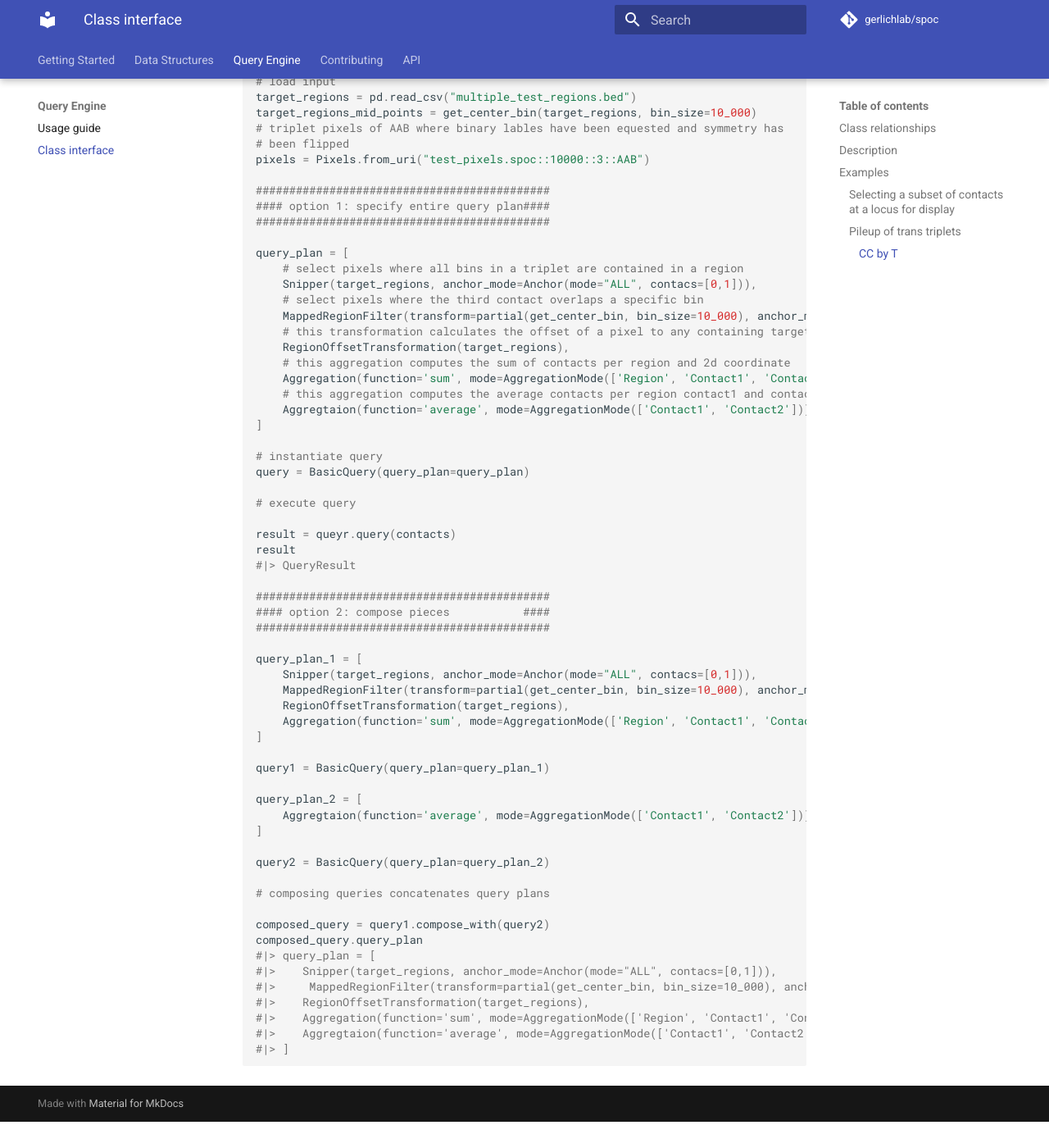
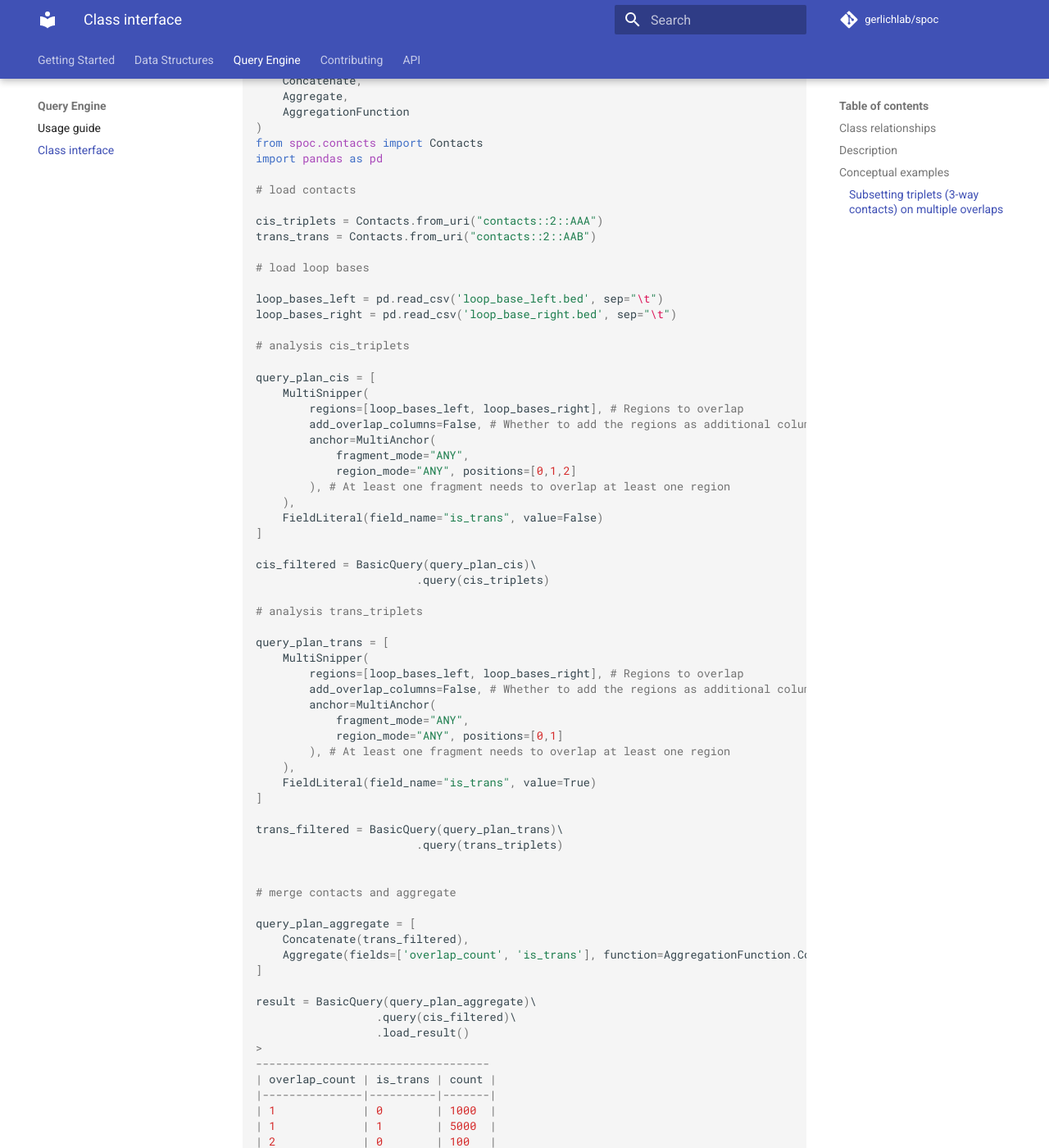
Before and after one commit to gerlichlab/spoc, an MkDocs documentation site: the page built from docs/query_engine_interface.md, in a window 1280 px wide and 1400 px high, scrolled down 2315 px. Shown: the whole window at 82% size. Built offline with MkDocs 1.6.1 and Material for MkDocs 9.7.7, drawn with Linux system fonts in a browser that asks for light colours; comment, search, counter and statistics services are not loaded; before the commit the page ends 3683 px from its top, so only the background shows below that; some of the changed text lies outside the part shown.

Commit message:
added use case for contact counting

````diff
--- a/docs/query_engine_interface.md
+++ b/docs/query_engine_interface.md
@@ -70,130 +74,114 @@ classDiagram
 ## Description
 
 - __gDataProtocol__: Protocol class that defines the interface of genomic data that can be accepted by `BasicQuery`. Implements a method to get it's schema as well as a parameter to get the underlying data
+- __gDataSchema__: Schema protocol that incorporates interfaces to getting information about the genomic data.
 - __BasicQuery__: Central query class that encapsulates querying an object that implements the `gDataProtocol`. Holds references to a query plan, which is a list of filters, aggregations and transformations that are executed in order and specify the filtering, aggregation and transformation operations. Is composable with other basic query instances to capture more complex queries. Performs checks on the proposed operations based on the `get_schema()` method and the requested filters and aggregations.
 - __QueryResult__: Result of a BasicQuery that implements the `gDataProtocol` and can either be computed, which manifests the query in memory, or passed to basic query again.
 - __Filter__: Interface of a filter that is accepted by `BasicQuery` and encapsulates filtering along rows of genomic data.
 - __Snipper__: A filter that filters for overlap with specific genomic regions that are passed to the constructor. Anchor refers to the way that the genomic regions are overlapped (e.g. at least one, exactly one, all, the first contact etc.)
 
-## Examples
+## Conceptual examples
 
-Example pseudocode for selected usecases.
+Example pseudocode for selected usecases that are planned to be implemented. For usecases that have already been implemented see [the usage description of the query engine](query_engine_usage.md).
 
-### Selecting a subset of contacts at a locus for display
+### Subsetting triplets (3-way contacts) on multiple overlaps
+
+This use cases has the goal of counting the number of cis-sister contacts that form a loop, while simultaneously contacting their respective loop base on the other sister chromatid. This is a very complex use case and can be broken down into smaller steps as follows:
+
+- Load a target set of contacts containing the required fragment level information
+   - In this case, we are interested in triplets that have their sister identify annotated, and where binary labels have been equated (see [data structures page for more info](data_structures.md)). We are interested both in all cis contacts (AAA labeling state) and triplets containing a trans contact (AAB labeling state) since we want to quantify the number of target triplets amongst all triplets
+- We now split the different labeling state into two analysis flows that run in a paraelel:
+- The case for AAA
+    - We perform multi-region annotation on the entire contacts, where we annotate the contacts on whether they overlap with loop bases (the two regions used are the left and the right loop bases).
+    - We filter the contacts on whether they overlap at least with one loop base
+    - We add a contact level annotation on whether a loop is present (overlap count =2)
+    - We add a contact level annotation that indicates "no-trans interaction"
+- The case for AAB
+    - We perform the same analysis as for AAA, only for the contacts AA.
+    - We add a contact level annotation on whether a loop is present (overlap count =2)
+    - We add a contact level annotation that indicates "trans interaction"
+- We concatenate the two contacts
+- We aggregate by the contact level annotations on whether a loop is present and whether a a trans-contact has been observed and count the contacts an all the 4 combinations.
+
 
 ```python
-from spoc.query_engine import Snipper, Anchor, BasicQuery
+from spoc.query_engine import (
+    Snipper,
+    MultiAnchor,
+    Anchor,
+    BasicQuery,
+    MultiSnipper,
+    FieldLiteral,
+    Concatenate,
+    Aggregate,
+    AggregationFunction
+)
 from spoc.contacts import Contacts
 import pandas as pd
 
-# load input
-target_region = pd.read_csv("single_test_region.bed")
-contacts = Contacts.from_uri("test_contacts.spoc::2")
+# load contacts
 
-# specify query plan -> Select contacts where all contacts overlap the
-#                       specified region
-query_plan = [
-    Snipper(target_region, anchor_mode=Anchor(mode="ALL"))
+cis_triplets = Contacts.from_uri("contacts::2::AAA")
+trans_trans = Contacts.from_uri("contacts::2::AAB")
+
+# load loop bases
+
+loop_bases_left = pd.read_csv('loop_base_left.bed', sep="\t")
+loop_bases_right = pd.read_csv('loop_base_right.bed', sep="\t")
+
+# analysis cis_triplets
+
+query_plan_cis = [
+    MultiSnipper(
+        regions=[loop_bases_left, loop_bases_right], # Regions to overlap
+        add_overlap_columns=False, # Whether to add the regions as additional columns
+        anchor=MultiAnchor(
+            fragment_mode="ANY",
+            region_mode="ANY", positions=[0,1,2]
+        ), # At least one fragment needs to overlap at least one region
+    ),
+    FieldLiteral(field_name="is_trans", value=False)
 ]
 
-# instantiate query
-query = BasicQuery(query_plan=query_plan)
+cis_filtered = BasicQuery(query_plan_cis)\
+                        .query(cis_triplets)
 
-# execute query
+# analysis trans_triplets
 
-result = queyr.query(contacts)
-result
-#|> QueryResult
-
-result.data
-#|> duckdb.DuckDBPyrelation # not executed yet
-
-result.compute()
-#|> pd.DataFrame # executed
-```
-
-### Pileup of trans triplets
-
-#### CC by T
-
-Select 2d cis-pixels that are anchored by a trans contact
-
-```python
-from spoc.query_engine import (
-            Snipper,
-            PointFilter,
-            Anchor,
-            BasicQuery,
-            RegionOffsetTransformation,
-            Aggregation,
-            AggregationMode.
-            MappedRegionFilter
-)
-from spoc.pixels import Pixels
-from spoc.utils import get_center_bin
-import pandas as pd
-
-# load input
-target_regions = pd.read_csv("multiple_test_regions.bed")
-target_regions_mid_points = get_center_bin(target_regions, bin_size=10_000)
-# triplet pixels of AAB where binary lables have been equested and symmetry has
-# been flipped
-pixels = Pixels.from_uri("test_pixels.spoc::10000::3::AAB")
-
-############################################
-#### option 1: specify entire query plan####
-############################################
-
-query_plan = [
-    # select pixels where all bins in a triplet are contained in a region
-    Snipper(target_regions, anchor_mode=Anchor(mode="ALL", contacs=[0,1])),
-    # select pixels where the third contact overlaps a specific bin
-    MappedRegionFilter(transform=partial(get_center_bin, bin_size=10_000), anchor_mode=Anchor(mode="ALL", contacs=[2])),
-    # this transformation calculates the offset of a pixel to any containing target region
-    RegionOffsetTransformation(target_regions),
-    # this aggregation computes the sum of contacts per region and 2d coordinate
-    Aggregation(function='sum', mode=AggregationMode(['Region', 'Contact1', 'Contact2'])),
-    # this aggregation computes the average contacts per region contact1 and contact2 over all regions
-    Aggregtaion(function='average', mode=AggregationMode(['Contact1', 'Contact2']))
+query_plan_trans = [
+    MultiSnipper(
+        regions=[loop_bases_left, loop_bases_right], # Regions to overlap
+        add_overlap_columns=False, # Whether to add the regions as additional columns
+        anchor=MultiAnchor(
+            fragment_mode="ANY",
+            region_mode="ANY", positions=[0,1]
+        ), # At least one fragment needs to overlap at least one region
+    ),
+    FieldLiteral(field_name="is_trans", value=True)
 ]
 
-# instantiate query
-query = BasicQuery(query_plan=query_plan)
+trans_filtered = BasicQuery(query_plan_trans)\
+                        .query(trans_triplets)
 
-# execute query
 
-result = queyr.query(contacts)
-result
-#|> QueryResult
+# merge contacts and aggregate
 
-############################################
-#### option 2: compose pieces           ####
-############################################
-
-query_plan_1 = [
-    Snipper(target_regions, anchor_mode=Anchor(mode="ALL", contacs=[0,1])),
-    MappedRegionFilter(transform=partial(get_center_bin, bin_size=10_000), anchor_mode=Anchor(mode="ALL", contacs=[2])),
-    RegionOffsetTransformation(target_regions),
-    Aggregation(function='sum', mode=AggregationMode(['Region', 'Contact1', 'Contact2'])),
+query_plan_aggregate = [
+    Concatenate(trans_filtered),
+    Aggregate(fields=['overlap_count', 'is_trans'], function=AggregationFunction.Count)
 ]
 
-query1 = BasicQuery(query_plan=query_plan_1)
+result = BasicQuery(query_plan_aggregate)\
+                  .query(cis_filtered)\
+                  .load_result()
+>
+-----------------------------------
+| overlap_count | is_trans | count |
+|---------------|----------|-------|
+| 1             | 0        | 1000  |
+| 1             | 1        | 5000  |
+| 2             | 0        | 100   |
+| 2             | 1        | 50000 |
+-----------------------------------
 
-query_plan_2 = [
-    Aggregtaion(function='average', mode=AggregationMode(['Contact1', 'Contact2']))
-]
-
-query2 = BasicQuery(query_plan=query_plan_2)
-
-# composing queries concatenates query plans
-
-composed_query = query1.compose_with(query2)
-composed_query.query_plan
-#|> query_plan = [
-#|>    Snipper(target_regions, anchor_mode=Anchor(mode="ALL", contacs=[0,1])),
-#|>     MappedRegionFilter(transform=partial(get_center_bin, bin_size=10_000), anchor_mode=Anchor(mode="ALL", contacs=[2])),
-#|>    RegionOffsetTransformation(target_regions),
-#|>    Aggregation(function='sum', mode=AggregationMode(['Region', 'Contact1', 'Contact2'])),
-#|>    Aggregtaion(function='average', mode=AggregationMode(['Contact1', 'Contact2']))
-#|> ]
 ```
````
Also changed, not shown: other parts of docs/query_engine_interface.md (+4 -0 lines).
